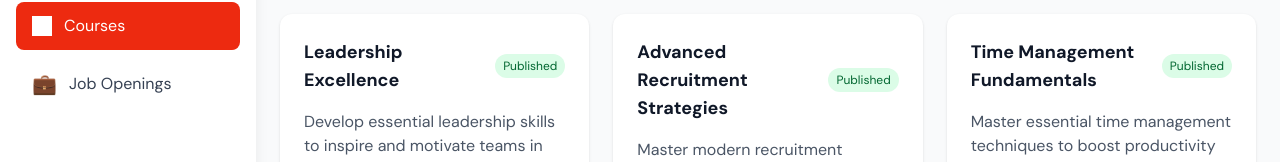
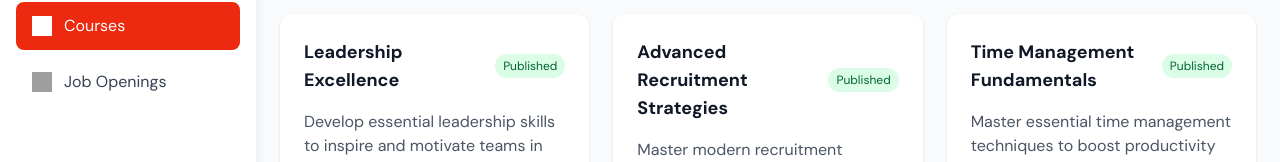
Before and after one commit to i-oladele/cr8careers, a React (Vite) app: page /admin in a window 1280 px wide. Shown: the part 234-396 px from the top of the page. Built offline with nearby package versions, Linux system fonts and the light colour scheme; sample sign-in values are in the browser's storage; grey boxes are pictures that could not be loaded.

Commit message:
Replace job openings emoji with ReadCvLogo.svg
- Replace 💼 emoji with ReadCvLogo.svg for job openings tab
- SVG icon automatically gets white filter when active (red background)
- Both sidebar tabs now use professional SVG icons
- Consistent visual design across admin navigation

```diff
--- a/src/app/pages/AdminDashboard.tsx
+++ b/src/app/pages/AdminDashboard.tsx
@@ -43,7 +43,7 @@ function Sidebar({ activeSection, setActiveSection }: {
 }) {
   const menuItems = [
     { id: 'courses', label: 'Courses', icon: '/Books.svg' },
-    { id: 'jobs', label: 'Job Openings', icon: '💼' },
+    { id: 'jobs', label: 'Job Openings', icon: '/ReadCvLogo.svg' },
   ];
 
   return (
```
